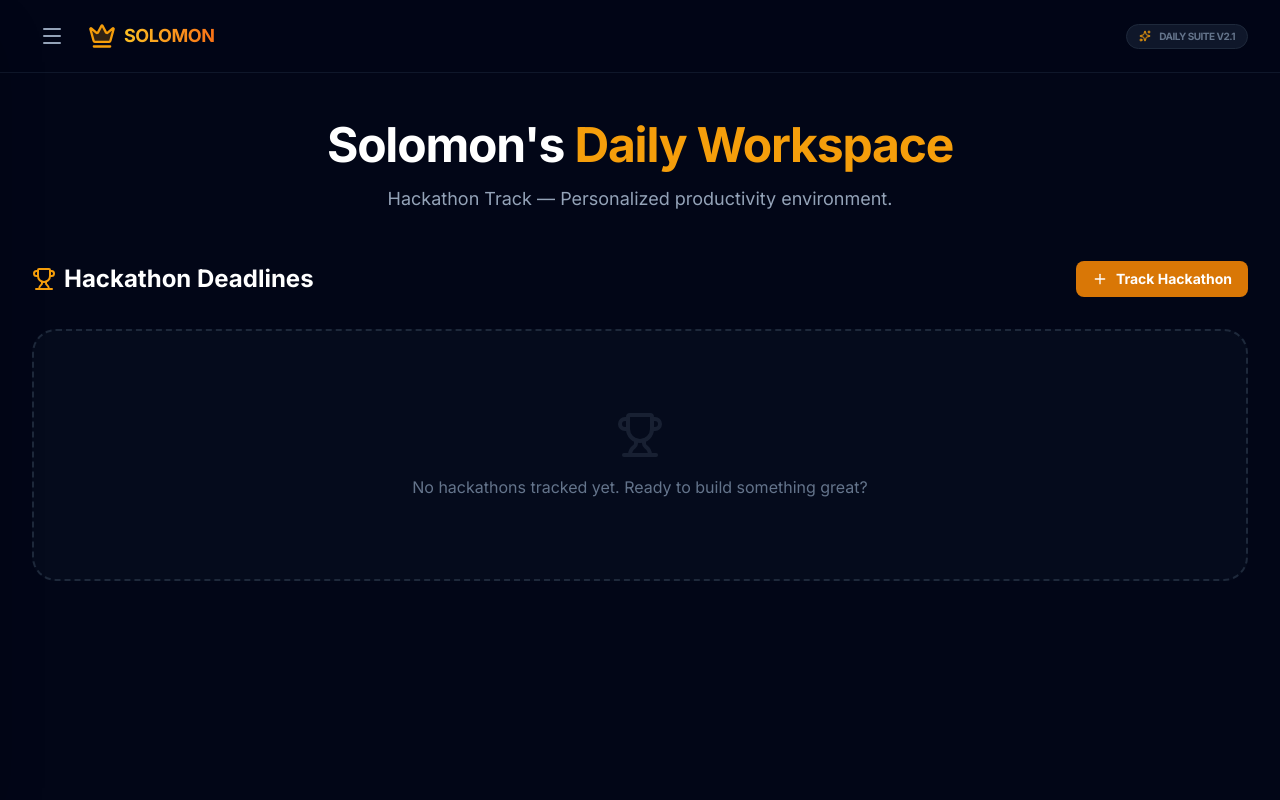
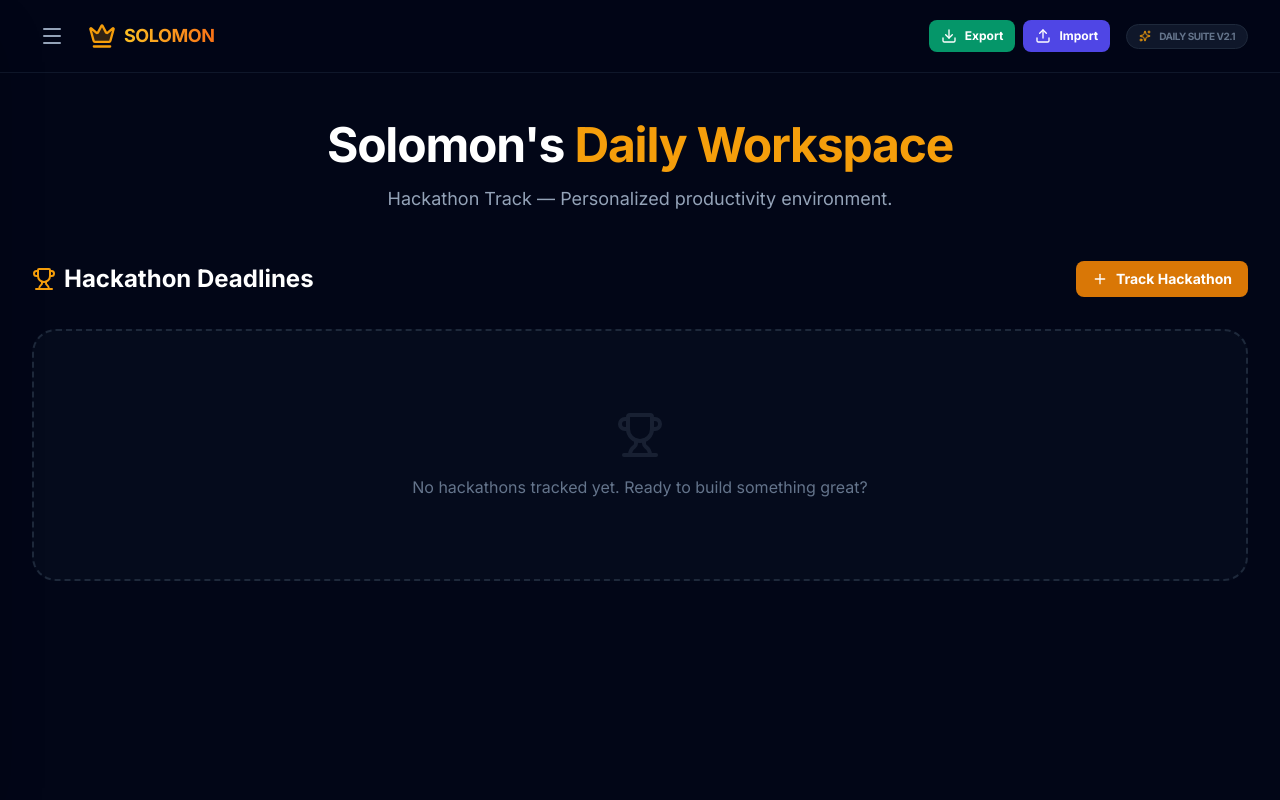
Before and after one commit to Sai-Emani25/Solomon-s-Workspace, a React (Vite) app: page / in a window 1280 px wide. Shown: the top 800 px of the page. Built offline with nearby package versions, Linux system fonts and the light colour scheme.

Commit message:
Add import/export buttons for JSON backup and restore functionality

```diff
--- a/components/Navbar.tsx
+++ b/components/Navbar.tsx
@@ -1,12 +1,66 @@
 
-import React from 'react';
-import { Crown, Sparkles, Menu } from 'lucide-react';
+import React, { useRef } from 'react';
+import { Crown, Sparkles, Menu, Download, Upload } from 'lucide-react';
 
 interface NavbarProps {
   onMenuClick: () => void;
 }
 
 const Navbar: React.FC<NavbarProps> = ({ onMenuClick }) => {
+  const fileInputRef = useRef<HTMLInputElement>(null);
+
+  const handleExport = () => {
+    const data = {
+      version: '2.1',
+      exportDate: new Date().toISOString(),
+      hubData: localStorage.getItem('solomon_hub_v2'),
+      hackathons: localStorage.getItem('solomon_hackathons'),
+      studyData: localStorage.getItem('solomon_study'),
+      streakData: localStorage.getItem('solomon_streak'),
+    };
+
+    const json = JSON.stringify(data, null, 2);
+    const blob = new Blob([json], { type: 'application/json' });
+    const url = URL.createObjectURL(blob);
+    const a = document.createElement('a');
+    a.href = url;
+    a.download = `solomon-workspace-backup-${new Date().toISOString().split('T')[0]}.json`;
+    document.body.appendChild(a);
+    a.click();
+    document.body.removeChild(a);
+    URL.revokeObjectURL(url);
+  };
+
+  const handleImport = (event: React.ChangeEvent<HTMLInputElement>) => {
+    const file = event.target.files?.[0];
+    if (!file) return;
+
+    const reader = new FileReader();
+    reader.onload = (e) => {
+      try {
+        const json = e.target?.result as string;
+        const data = JSON.parse(json);
+
+        if (confirm('This will replace all current data. Continue?')) {
+          if (data.hubData) localStorage.setItem('solomon_hub_v2', data.hubData);
+          if (data.hackathons) localStorage.setItem('solomon_hackathons', data.hackathons);
+          if (data.studyData) localStorage.setItem('solomon_study', data.studyData);
+          if (data.streakData) localStorage.setItem('solomon_streak', data.streakData);
+
+          alert('Data imported successfully! Refreshing page...');
+          window.location.reload();
+        }
+      } catch (error) {
+        alert('Failed to import data. Please check the file format.');
+        console.error('Import error:', error);
+      }
+    };
+    reader.readAsText(file);
+
+    // Reset input so the same file can be selected again
+    event.target.value = '';
+  };
+
   return (
     <nav className="sticky top-0 z-50 bg-slate-950/80 backdrop-blur-md border-b border-slate-900 px-4 md:px-8 py-4 flex items-center justify-between">
       <div className="flex items-center gap-4">
@@ -32,6 +86,35 @@ const Navbar: React.FC<NavbarProps> = ({ onMenuClick }) => {
       </div>
 
       <div className="flex items-center gap-4">
+        <div className="flex items-center gap-2">
+          {/* Export Button */}
+          <button
+            onClick={handleExport}
+            className="flex items-center gap-2 px-3 py-2 bg-emerald-600 hover:bg-emerald-500 text-white rounded-lg text-xs font-bold transition-all active:scale-95"
+            title="Export all data"
+          >
+            <Download className="w-4 h-4" />
+            <span className="hidden sm:inline">Export</span>
+          </button>
+
+          {/* Import Button */}
+          <input
+            ref={fileInputRef}
+            type="file"
+            accept=".json"
+            onChange={handleImport}
+            className="hidden"
+          />
+          <button
+            onClick={() => fileInputRef.current?.click()}
+            className="flex items-center gap-2 px-3 py-2 bg-indigo-600 hover:bg-indigo-500 text-white rounded-lg text-xs font-bold transition-all active:scale-95"
+            title="Import data from file"
+          >
+            <Upload className="w-4 h-4" />
+            <span className="hidden sm:inline">Import</span>
+          </button>
+        </div>
+
         <div className="flex items-center gap-2 px-3 py-1 bg-slate-900 rounded-full border border-slate-800 text-[10px] font-bold text-slate-500 uppercase tracking-tighter">
           <Sparkles className="w-3 h-3 text-amber-500" />
           Daily Suite v2.1
```
